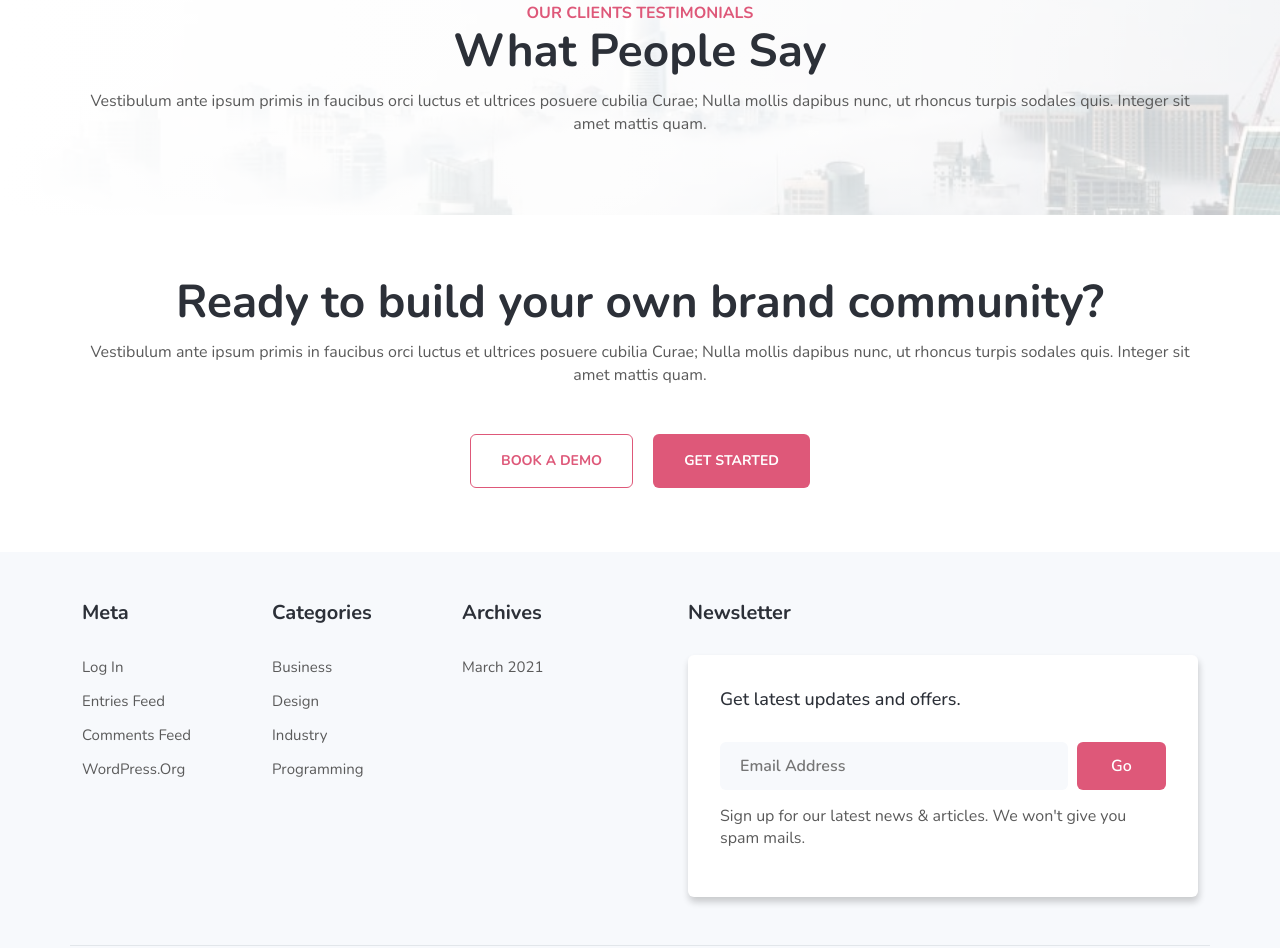
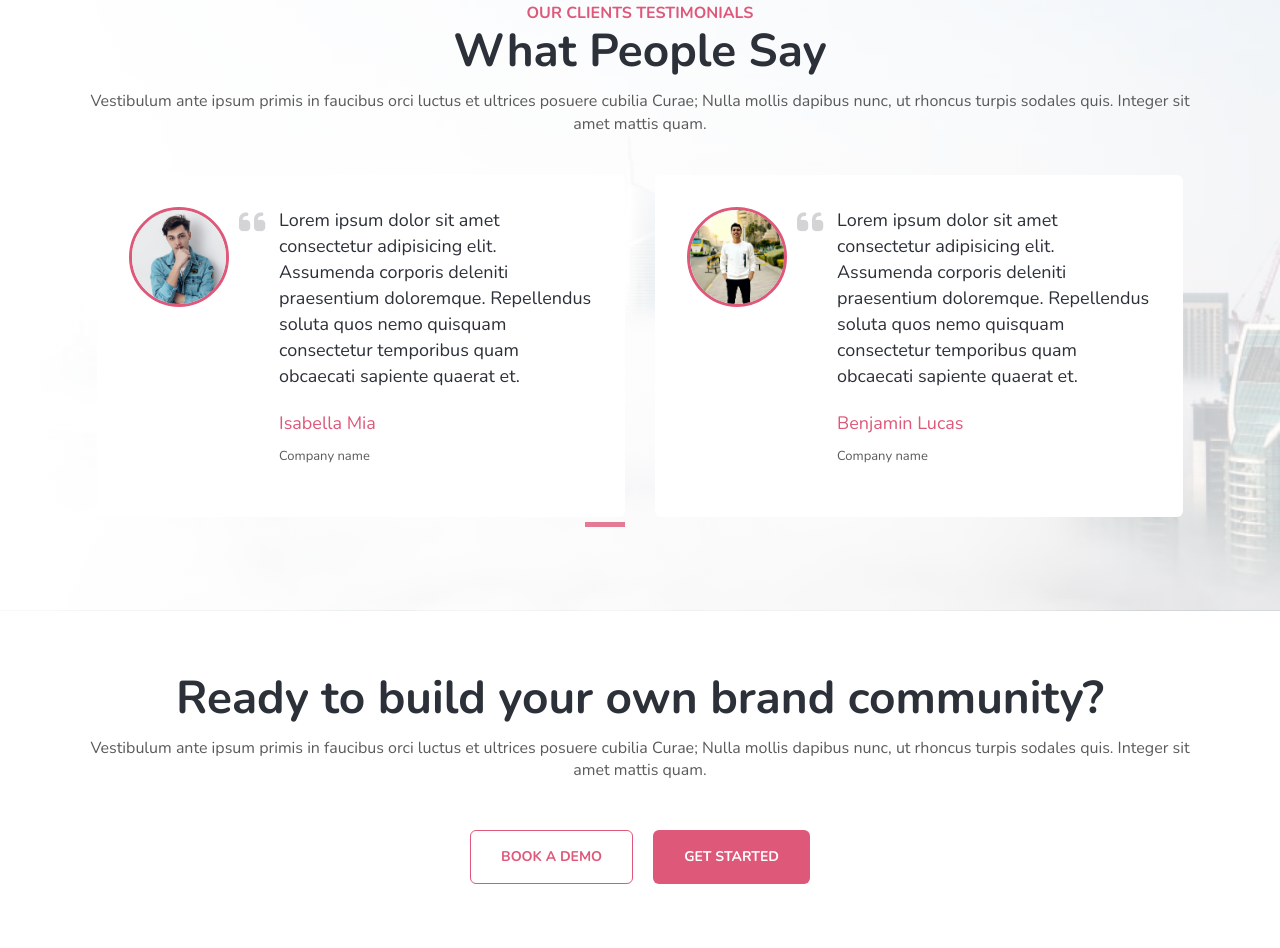
Before and after one commit to tritm97/capstone_bootstrap, a plain HTML site: page index.html in a window 1280 px wide. Shown: the part 3858-4806 px from the top of the page. Drawn offline with nearby package versions, Linux system fonts and the light colour scheme; a script that the page names is missing.

Commit message:
them phan con lai cua our home page

```diff
--- a/css/index.css
+++ b/css/index.css
@@ -670,13 +670,6 @@ cursor: pointer;
 }
 
 
-
-
-
-
-
-
-
 /* project */
 .project .project_top h6 {
   font-size: 16px;
@@ -729,6 +722,78 @@ cursor: pointer;
   font-size: 16px;
   line-height: 22.5px;
   font-weight: 400;
+}
+
+/* our slick carousel  */
+.our .our_item {
+  background-color: white;
+  border-radius: 6px;
+  max-width: 95%;
+  margin: 0 15px;
+  padding: 2rem;
+  display: grid;
+  grid-template-columns: auto 1fr;
+  grid-gap: 50px;
+}
+
+.our .our_item_img {
+  width: 100px;
+  height: 100px;
+  display: inline-block;
+  overflow: hidden;
+  background: #f3f6f9;
+  border-radius: 50%;
+  border: 3px solid #DE5879;
+}
+
+.our .our_item_content {
+  position: relative;
+}
+
+.our .our_item_content i {
+  font-size: 30px;
+  color: #2C3038;
+  opacity: 0.2;
+  position: absolute;
+  top: 0px;
+  left: -40px;
+  right: 0;
+}
+
+.our .our_item_content p {
+  font-size: 18px;
+  line-height: 26px;
+  color: #2C3038;
+}
+
+.our .our_item_content .name h4 {
+  font-size: 18px;
+  color: #DE5879;
+  font-weight: 400;
+}
+
+.our .our_item_content .name p {
+  font-size: 13px;
+  color: #5A5A5A;
+}
+
+.our .slick-dots li.slick-active button:before {
+  background-color: #DC4F72;
+}
+
+.our .slick-dots li button:before {
+  font-family: 'slick';
+  font-size: 6px;
+  line-height: 20px;
+  position: absolute;
+  bottom: 0;
+  left: 0;
+  width: 40px;
+  height: 5px;
+  content: '';
+  text-align: center;
+  background-color: transparent;
+  -webkit-font-smoothing: antialiased;
 }
 
 /* ready  */
--- a/index.html
+++ b/index.html
@@ -23,6 +23,10 @@
     <link rel="preconnect" href="https://fonts.googleapis.com">
     <link rel="preconnect" href="https://fonts.gstatic.com" crossorigin>
     <link href="https://fonts.googleapis.com/css2?family=Nunito:ital,wght@0,200;0,300;0,400;0,500;0,600;0,700;0,800;0,900;0,1000;1,200;1,300;1,400;1,500;1,600;1,700;1,800;1,900;1,1000&display=swap" rel="stylesheet">
+
+    <!-- slick carousel  -->
+    <link rel="stylesheet" href="https://cdnjs.cloudflare.com/ajax/libs/slick-carousel/1.8.1/slick.css" integrity="sha512-wR4oNhLBHf7smjy0K4oqzdWumd+r5/+6QO/vDda76MW5iug4PT7v86FoEkySIJft3XA0Ae6axhIvHrqwm793Nw==" crossorigin="anonymous" referrerpolicy="no-referrer" />
+    <link rel="stylesheet" href="https://cdnjs.cloudflare.com/ajax/libs/slick-carousel/1.8.1/slick-theme.css" integrity="sha512-6lLUdeQ5uheMFbWm3CP271l14RsX1xtx+J5x2yeIDkkiBpeVTNhTqijME7GgRKKi6hCqovwCoBTlRBEC20M8Mg==" crossorigin="anonymous" referrerpolicy="no-referrer" />
 
     <!-- index.css  -->
     <link rel="stylesheet" href="./css/index.css">
@@ -316,7 +320,69 @@
             <h3>What People Say</h3>
             <p class="my-3">Vestibulum ante ipsum primis in faucibus orci luctus et ultrices posuere cubilia Curae; Nulla mollis dapibus nunc, ut rhoncus turpis sodales quis. Integer sit amet mattis quam.</p>
           </div>
-          <div class="our_bottom"></div>
+          <div class="our_bottom">
+            <div class="our_bottom_item">
+              <!-- item  -->
+              <div class="our_item mt-lg-4 mt-3">
+                <div class="our_item_img">
+                  <img src="./img/team3.jpg" alt="team3" class="img-fluid">
+                </div>
+                <div class="our_item_content">
+                  <i class="fa-solid fa-quote-left"></i>
+                  <p>Lorem ipsum dolor sit amet consectetur adipisicing elit. Assumenda corporis deleniti praesentium doloremque. Repellendus soluta quos nemo quisquam consectetur temporibus quam obcaecati sapiente quaerat et.</p>
+                  <div class="name mt-4">
+                    <h4>Isabella Mia</h4>
+                    <p>Company name</p>
+                  </div>
+                </div>
+              </div>
+
+              <!-- item  -->
+              <div class="our_item mt-lg-4 mt-3">
+                <div class="our_item_img">
+                  <img src="./img/team4.jpg" alt="team4" class="img-fluid">
+                </div>
+                <div class="our_item_content">
+                  <i class="fa-solid fa-quote-left"></i>
+                  <p>Lorem ipsum dolor sit amet consectetur adipisicing elit. Assumenda corporis deleniti praesentium doloremque. Repellendus soluta quos nemo quisquam consectetur temporibus quam obcaecati sapiente quaerat et.</p>
+                  <div class="name mt-4">
+                    <h4>Benjamin Lucas</h4>
+                    <p>Company name</p>
+                  </div>
+                </div>
+              </div>
+
+              <!-- item  -->
+              <div class="our_item mt-lg-4 mt-3">
+                <div class="our_item_img">
+                  <img src="./img/team5.jpg" alt="team5" class="img-fluid">
+                </div>
+                <div class="our_item_content">
+                  <i class="fa-solid fa-quote-left"></i>
+                  <p>Lorem ipsum dolor sit amet consectetur adipisicing elit. Assumenda corporis deleniti praesentium doloremque. Repellendus soluta quos nemo quisquam consectetur temporibus quam obcaecati sapiente quaerat et.</p>
+                  <div class="name mt-4">
+                    <h4>Oliver Bradley</h4>
+                    <p>Company name</p>
+                  </div>
+                </div>
+              </div>
+
+              <!-- item  -->
+              <div class="our_item mt-lg-4 mt-3">
+                <div class="our_item_img">
+                  <img src="./img/team6.jpg" alt="team6" class="img-fluid">
+                </div>
+                <div class="our_item_content">
+                  <i class="fa-solid fa-quote-left"></i>
+                  <p>Lorem ipsum dolor sit amet consectetur adipisicing elit. Assumenda corporis deleniti praesentium doloremque. Repellendus soluta quos nemo quisquam consectetur temporibus quam obcaecati sapiente quaerat et.</p>
+                  <div class="name mt-4">
+                    <h4>William James</h4>
+                    <p>Company name</p>
+                  </div>
+                </div>
+              </div>
+            </div>
+          </div>
         </div>
       </div>
     </section>
@@ -412,7 +478,7 @@
     integrity="sha384-7VPbUDkoPSGFnVtYi0QogXtr74QeVeeIs99Qfg5YCF+TidwNdjvaKZX19NZ/e6oz" crossorigin="anonymous">
   </script>
 
-  <!-- thư viện jquery hỗ trợ chạy countup js  -->
+  <!-- thư viện jquery hỗ trợ chạy countup js và slick carousel -->
   <script src="https://cdnjs.cloudflare.com/ajax/libs/jquery/3.7.0/jquery.min.js" integrity="sha512-3gJwYpMe3QewGELv8k/BX9vcqhryRdzRMxVfq6ngyWXwo03GFEzjsUm8Q7RZcHPHksttq7/GFoxjCVUjkjvPdw==" crossorigin="anonymous" referrerpolicy="no-referrer"></script>
   <!-- jquery waypoints -->
   <script src="https://cdnjs.cloudflare.com/ajax/libs/waypoints/4.0.1/jquery.waypoints.min.js" integrity="sha512-CEiA+78TpP9KAIPzqBvxUv8hy41jyI3f2uHi7DGp/Y/Ka973qgSdybNegWFciqh6GrN2UePx2KkflnQUbUhNIA==" crossorigin="anonymous" referrerpolicy="no-referrer"></script>
@@ -423,6 +489,33 @@
     $('.counter').countUp();
   </script>
 
+  <!-- slick-carousel  -->
+  <script src="https://cdnjs.cloudflare.com/ajax/libs/jquery-migrate/3.4.1/jquery-migrate.min.js" integrity="sha512-KgffulL3mxrOsDicgQWA11O6q6oKeWcV00VxgfJw4TcM8XRQT8Df9EsrYxDf7tpVpfl3qcYD96BpyPvA4d1FDQ==" crossorigin="anonymous" referrerpolicy="no-referrer"></script>
+  <script src="https://cdnjs.cloudflare.com/ajax/libs/slick-carousel/1.8.1/slick.min.js" integrity="sha512-XtmMtDEcNz2j7ekrtHvOVR4iwwaD6o/FUJe6+Zq+HgcCsk3kj4uSQQR8weQ2QVj1o0Pk6PwYLohm206ZzNfubg==" crossorigin="anonymous" referrerpolicy="no-referrer"></script>
+
+  <!-- liên kết với class cần chạy slick carousel  -->
+  <script>
+    $(document).ready(function(){
+      $('.our_bottom_item').slick({
+      // setting-name: setting-value
+      slidesToShow: 2,
+      slidesToScroll: 1,
+      arrows: false,
+      dots: true,
+      speed: 400,
+      responsive: [
+        {
+          breakpoint: 1000,
+          settings: {
+            slidesToShow: 1,
+            slidesToScroll: 1,
+            infinite: true,
+            dots: true,
+          }
+        }]
+      });
+    });
+  </script>
 
 </body>
 
```
